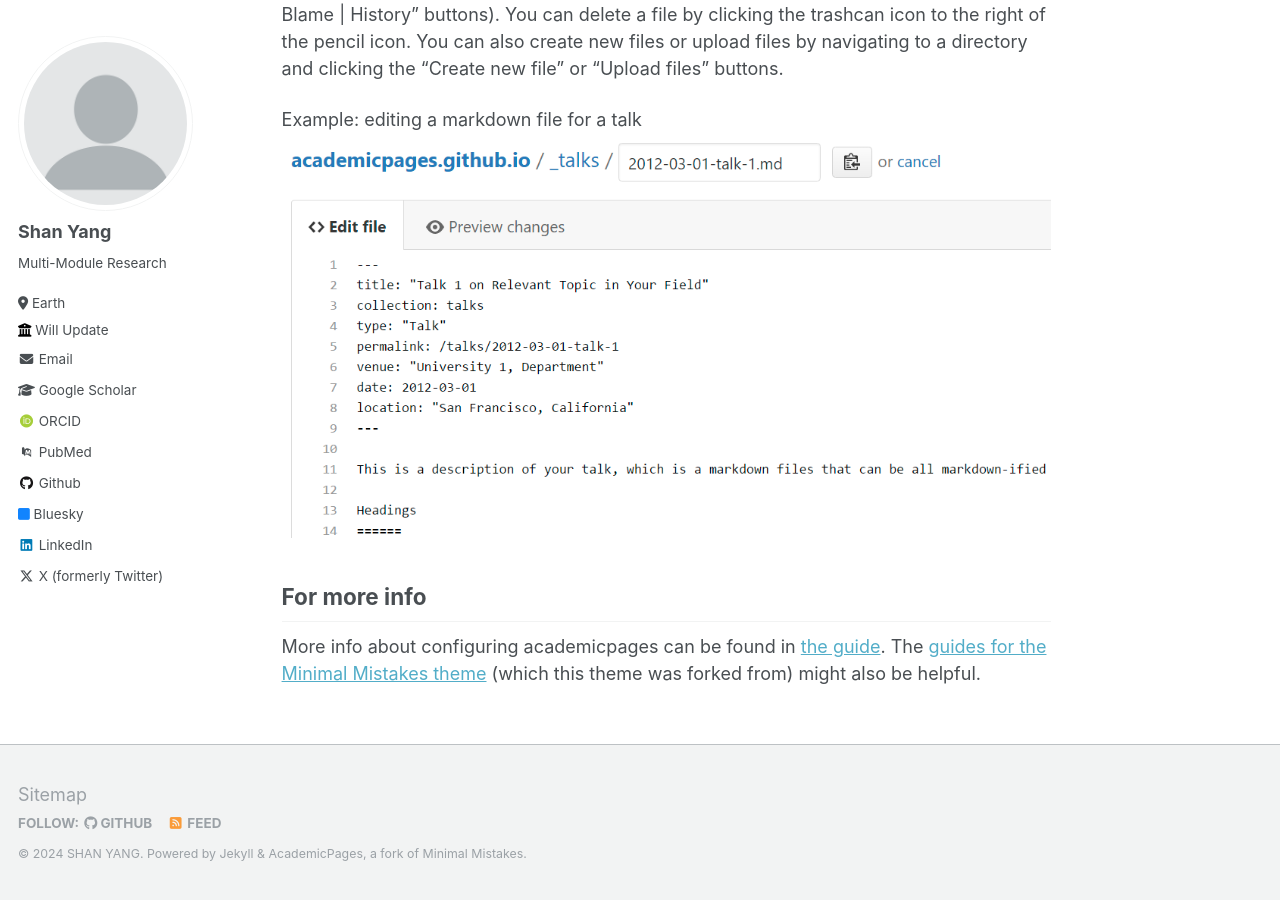
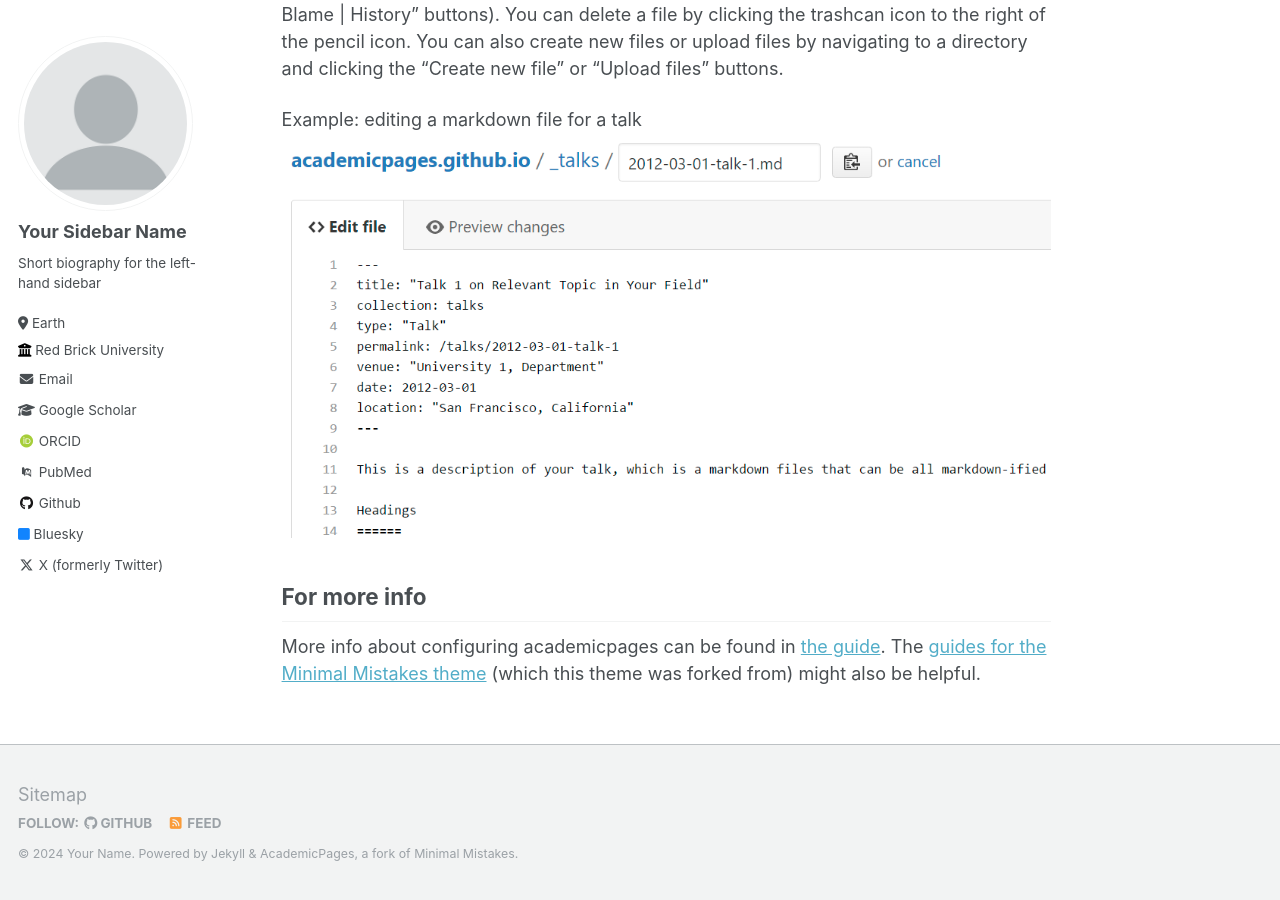
Before and after one commit to syang-lab/homepage, a Jekyll site: the page built from _pages/about.md, in a window 1280 px wide and 900 px high, scrolled down 2463 px. Built offline with Jekyll 4.4.1, drawn with Linux system fonts in a browser that asks for light colours; some web fonts are replaced; some of the changed text lies outside the part shown.

Commit message:
Add files via upload

```diff
--- a/_config.yml
+++ b/_config.yml
@@ -8,13 +8,13 @@
 
 # Basic Site Settings
 locale                   : "en-US"
-title                    : "SYANG'S HOMEPAGE"
+title                    : "Your Name / Site Title"
 title_separator          : "-"
-name                     : &name "SHAN YANG"
+name                     : &name "Your Name"
 description              : &description "personal description"
-url                      : https://syang.github.io # the base hostname & protocol for your site e.g. "https://mmistakes.github.io"
+url                      : https://academicpages.github.io # the base hostname & protocol for your site e.g. "https://mmistakes.github.io"
 baseurl                  : "" # the subpath of your site, e.g. "/blog"
-repository               : "syang-lab/syang.github.io"
+repository               : "academicpages/academicpages.github.io"
 
 # Site Author - The following control what appear as part of the author content on the side bar.
 #               If a field is blank the icon and link will not appear, otherwise it will be shown.
@@ -22,32 +22,32 @@
 author:
   # Biographic information
   avatar           : "profile.png"
-  name             : "Shan Yang"
+  name             : "Your Sidebar Name"
   pronouns         : # example: "she/her"
-  bio              : "Multi-Module Research"
+  bio              : "Short biography for the left-hand sidebar"
   location         : "Earth"
-  employer         : "Will Update"
+  employer         : "Red Brick University"
   uri              : # URL
-  email            : ""
+  email            : "none@example.org"
 
   # Academic websites
   arxiv            : # URL - Update with the correct link to your profile
-  googlescholar    : "https://scholar.google.com/citations?hl=en&user=fXOs1A0AAAAJ"
+  googlescholar    : "https://scholar.google.com/citations?user=PS_CX0AAAAAJ"
   impactstory      : # URL
-  orcid            : ""
-  pubmed           : ""
+  orcid            : "http://orcid.org/yourorcidurl"
+  pubmed           : "https://www.ncbi.nlm.nih.gov/pubmed/?term=john+snow"
   researchgate     : # URL
 
   # Repositories and software development
   bitbucket        : # Username - Update with your username on the site
   codepen          : # Username
   dribbble         : # Username
-  github           : "syang-lab"
+  github           : "academicpages"
   kaggle           : # Username
   stackoverflow    : # User number or user number and name (i.e., use "1" or "1/jeff-atwood")
 
   # Social media
-  bluesky          : "" # Replace this with you Bluesky username
+  bluesky          : "bsky.app" # Replace this with you Bluesky username
   facebook         : # Username
   flickr           : # Username
   foursquare       : # Username
@@ -56,7 +56,7 @@
   keybase          : # Username
   instagram        : # Username
   lastfm           : # Username
-  linkedin         : "shan-yang-50a523a2"
+  linkedin         : # Username
   mastodon         : # URL
   medium           : # URL
   pinterest        : # Username
@@ -64,7 +64,7 @@
   steam            : # Username
   telegram         : # URL
   tumblr           : # Username
-  twitter          : ""  # Replace this with your X / Twitter handle
+  twitter          : "UniofOxford"  # Replace this with your X / Twitter handle
   vine             : # Username
   weibo            : # Username
   wikipedia        : # Username
```
